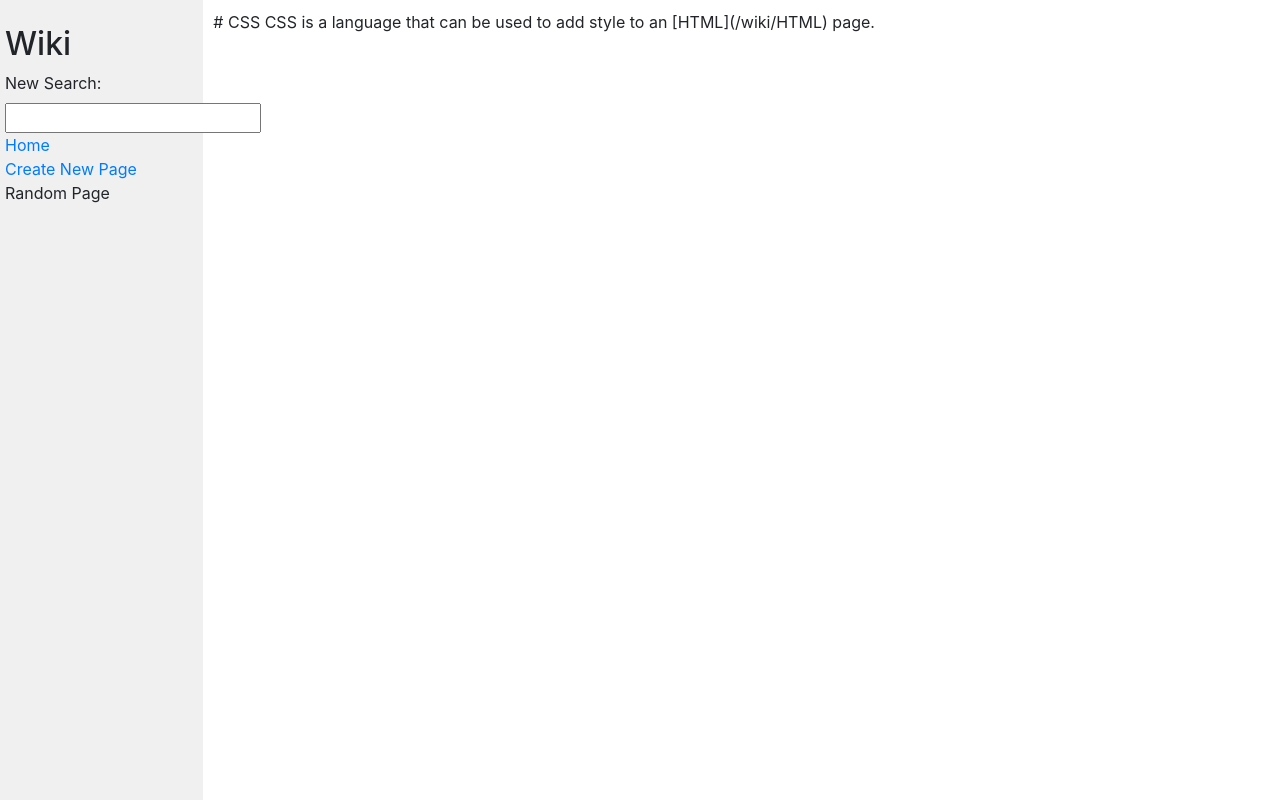
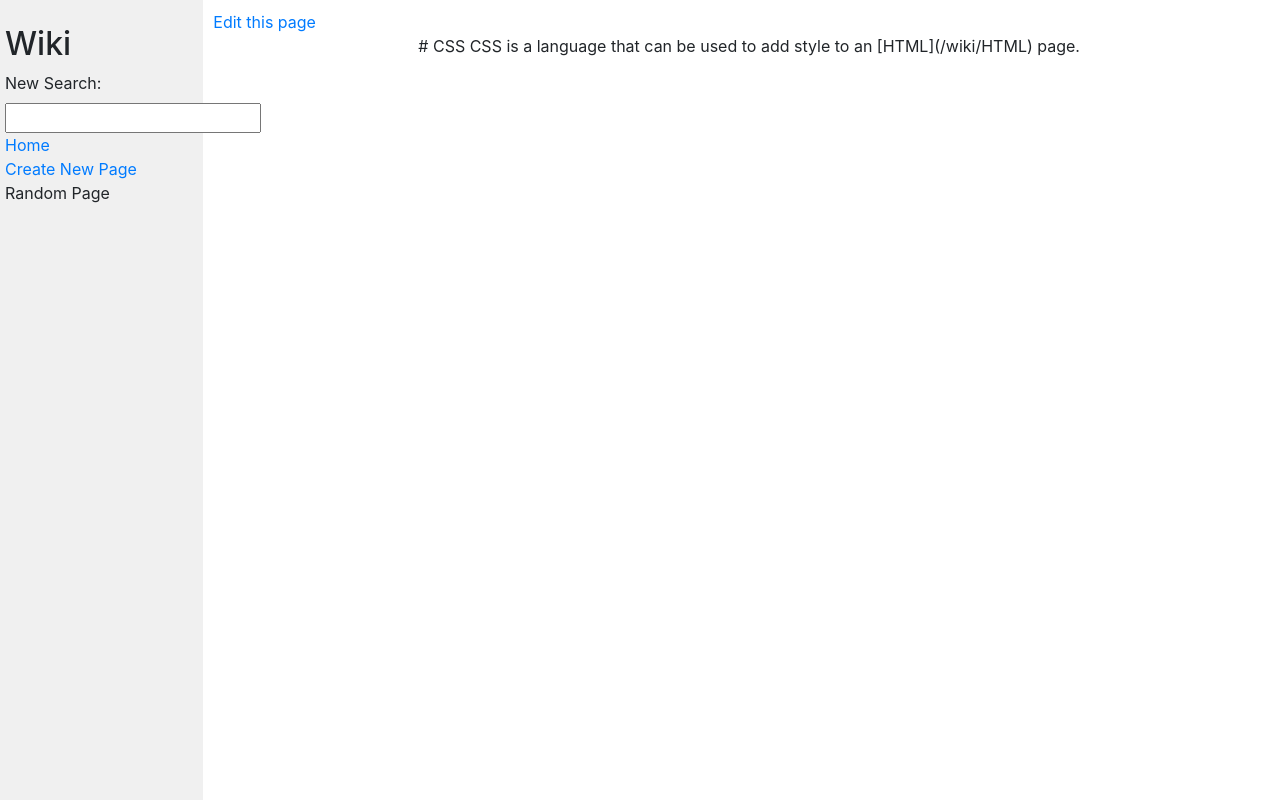
Before and after one commit to mille1992/project1_2020_wiki, a Django app: page /wiki/CSS in a window 1280 px wide. Run offline with Django 3.2, Linux system fonts and the light colour scheme; some libraries are stand-ins or nearby versions.

Commit message:
edit link created

```diff
--- a/encyclopedia/templates/encyclopedia/entry.html
+++ b/encyclopedia/templates/encyclopedia/entry.html
@@ -5,8 +5,8 @@
 {% endblock %}
 
 {% block body %}
-
-    <p>
+    <a href="{% url 'encyclopedia:createEntry' %}" class="text-right">Edit this page</a>
+    <p class="text-center">
         {{ entryContent }}
     </p>
 
--- a/encyclopedia/views.py
+++ b/encyclopedia/views.py
@@ -59,6 +59,7 @@ def index(request):
 def entry(request, title):
     content = util.get_entry(title)
     EmptyForm = NewSearchForm()
+
     if content is not None:
         return render(request, "encyclopedia/entry.html", {
             "entryTitle": title,
@@ -104,7 +105,7 @@ def createNewEntry(request):
             "form": EmptyForm,
             "errorMessage": f" Your entry could not be saved"
             })
-    # if request method is not POST, render a template to input a new entry
+    # if request method is not POST, render a templated to input a new entry
     else:
         CreateEntryForm = NewCreateEntryForm()
         return render(request, "encyclopedia/createEntry.html",{
```
